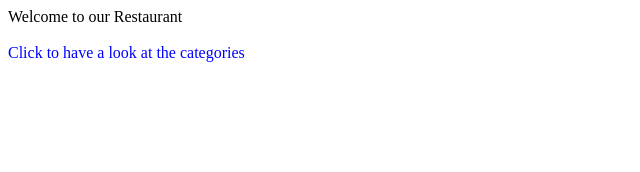
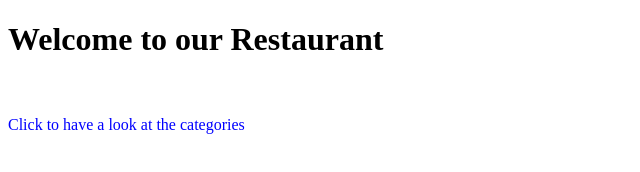
Before and after one commit to Mahrukhkeen/coursera-test, a plain HTML site: page mod4_solution/index.html in a window 1280 px wide. Shown: the whole page, without its empty margins (0-640 px from the left). Drawn offline with Linux system fonts and the light colour scheme.

Commit message:
module 4

```diff
--- a/mod4_solution/template/view1.html
+++ b/mod4_solution/template/view1.html
@@ -1,4 +1,4 @@
 
-<span>Welcome to our Restaurant</span><br><br>
+<h1>Welcome to our Restaurant</h1><br><br>
 
 <a ui-sref="categories">Click to  have a look at the categories</a>
```
